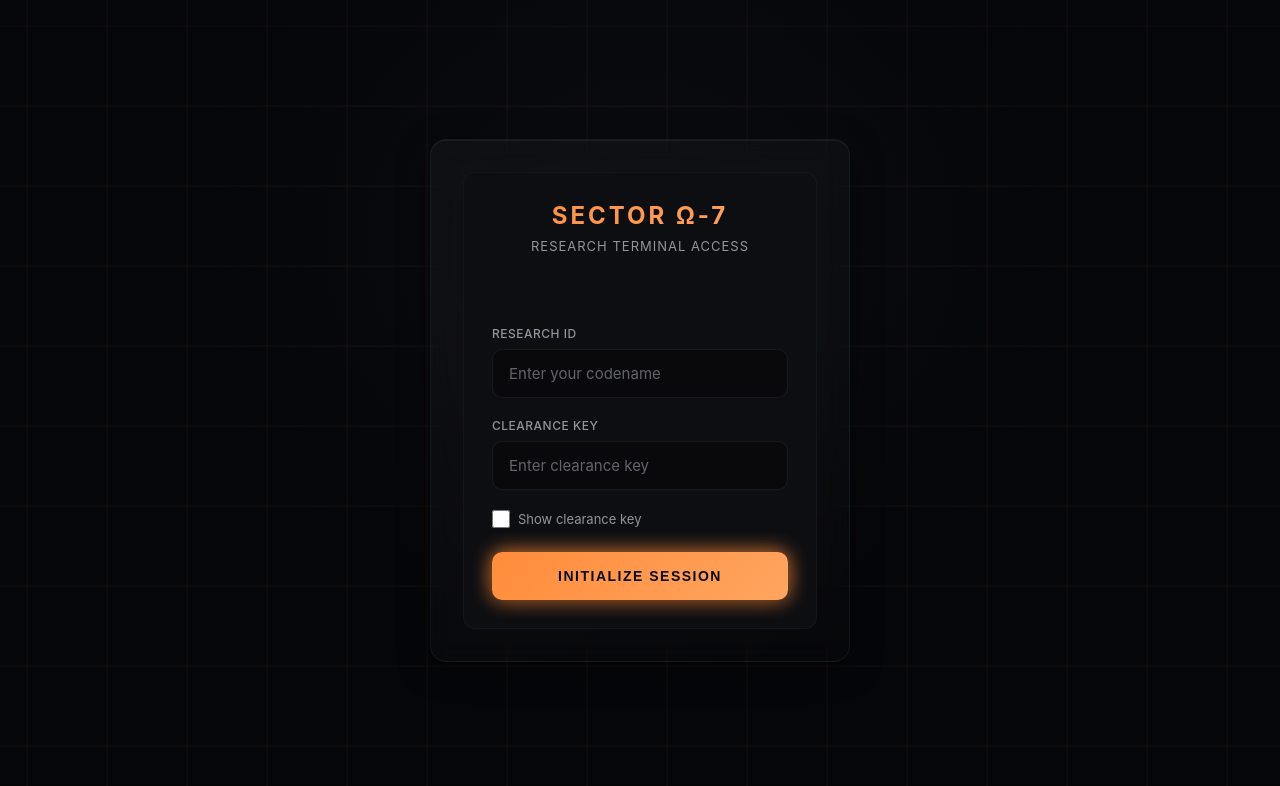
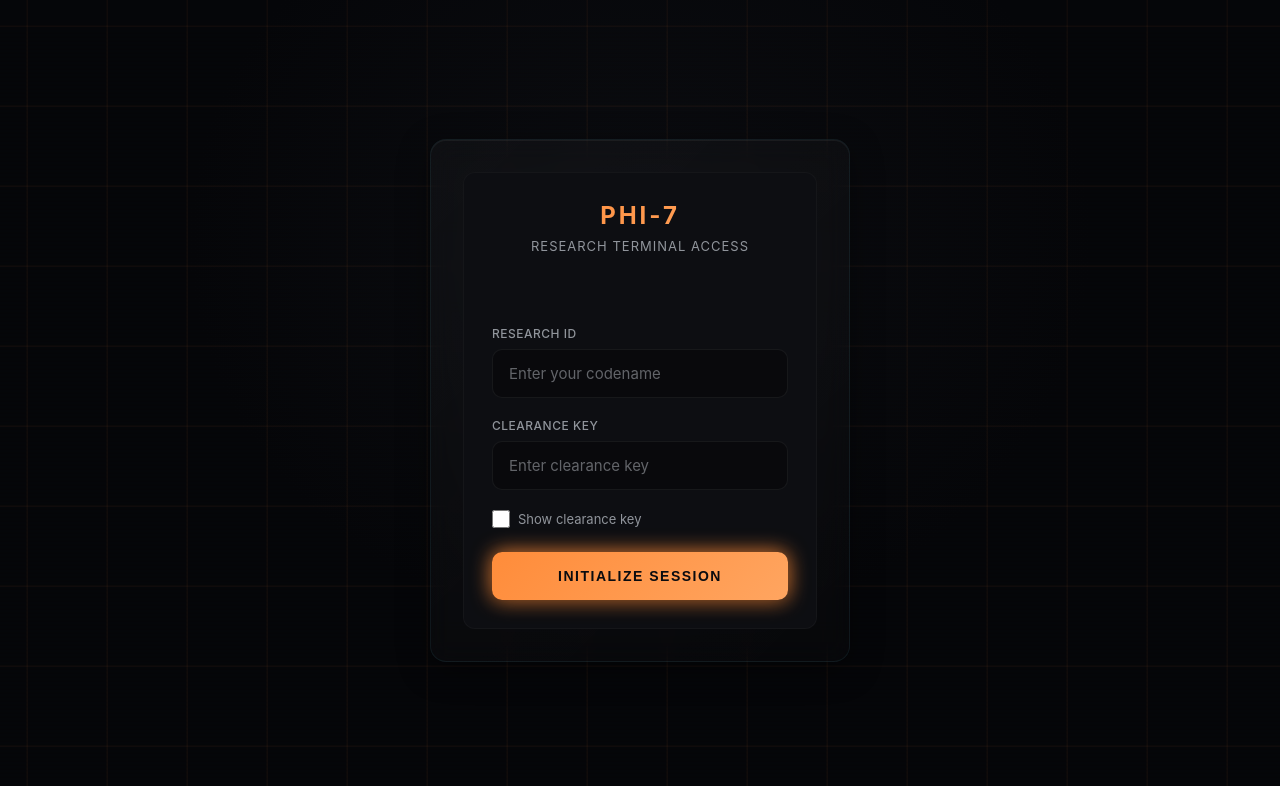
Before and after one commit to ShadowBlaxk23/Research-Portal, a plain HTML site: page index.html in a window 1280 px wide. Drawn offline with Linux system fonts and the light colour scheme.

Commit message:
Change title and header from Sector Ω-7 to PHI-7

```diff
--- a/index.html
+++ b/index.html
@@ -4,7 +4,7 @@
   <meta charset="UTF-8" />
   <meta name="viewport" content="width=device-width, initial-scale=1.0" />
   <meta name="theme-color" content="#05060a" />
-  <title>Sector Ω-7 Research Terminal</title>
+  <title>PHI-7</title>
 
   <!-- PWA Setup -->
   <link rel="manifest" href="manifest.json" />
@@ -23,7 +23,7 @@
     <!-- LOGIN SCREEN -->
     <div id="loginBox" class="login-box">
       <div class="header-section">
-        <h2>SECTOR Ω-7</h2>
+       <h2>PHI-7</h2>
         <p class="subtitle">Research Terminal Access</p>
       </div>
 
```
